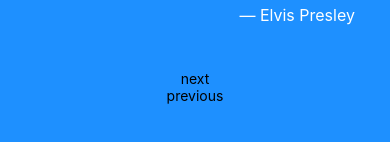
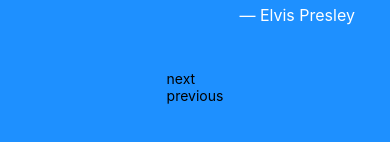
Before and after one commit to thisKonrad/react_native_quotes_app, a React Native app: screen / in a window 390 px wide. Shown: the part 436-578 px from the top of the page. Built offline with nearby package versions, Linux system fonts and the light colour scheme.

Commit message:
basic styles pressable

```diff
--- a/App.js
+++ b/App.js
@@ -32,6 +32,7 @@ export default function App() {
       <Quotes
         text={quote.text}
         author={quote.author} />
+      <View styles={styles.pressableWrap}>
         <Pressable
           onPress={handleNextQuote}
         >
@@ -42,6 +43,7 @@ export default function App() {
         >
           <Text>previous</Text>
         </Pressable>
+      </View>
       <StatusBar style="auto" />
     </View>
   );
@@ -55,8 +57,10 @@ const styles = StyleSheet.create({
     alignItems: 'center',
     justifyContent: 'center',
   },
-  text: {
-    color: 'white',
-    fontWeight: 'bold',
+  pressableWrap: {
+    display: 'flex',
+    justifyContent: 'center',
+    gap: '1.4rem',
+    bottom: 60,
   }
 });
```
Lines whose indentation alone changed are shown as unchanged.
